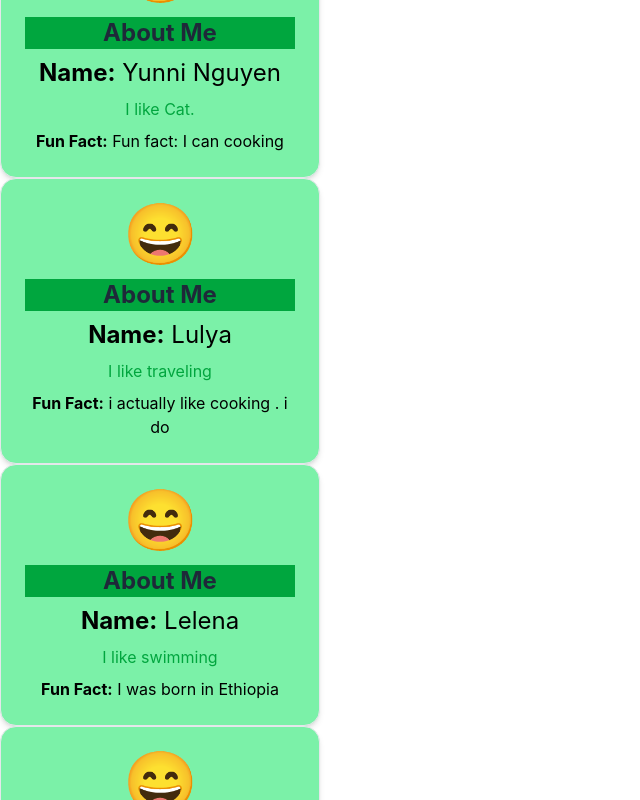
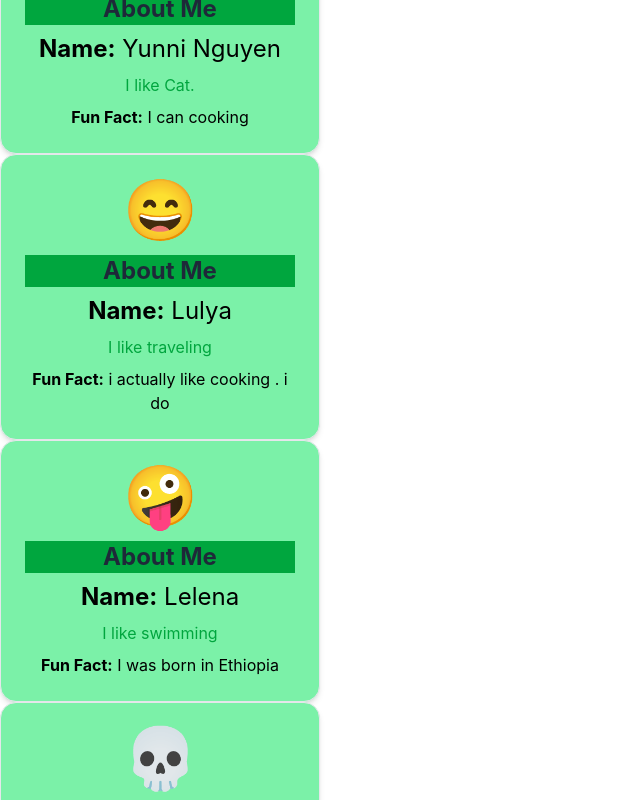
Before and after one commit to yunnimeomeo/final-project-, a React (Vite) app in the folder my-first-react-app/: page /about in a window 1280 px wide. Shown: the part 420-1220 px from the top of the page, without its empty margins (0-640 px from the left). Built offline with nearby package versions, Linux system fonts and the light colour scheme.

Commit message:
pulling new title

```diff
--- a/my-first-react-app/src/pages/About.jsx
+++ b/my-first-react-app/src/pages/About.jsx
@@ -6,11 +6,10 @@ function About() {
     <div>
 
       <Title myTitle="About us" mySubtitle="This is us" />
-         <h1>About us Page</h1>
           <AboutMeCard
           name = "Yunni Nguyen"
   bio = "I like Cat."
-  funfact = "Fun fact: I can cooking"
+  funfact = "I can cooking"
   emoji = "😄"
         />
 
@@ -24,13 +23,13 @@ function About() {
           name = "Lelena"
   bio = "I like swimming"
   funfact = "I was born in Ethiopia"
-  emoji = "😄"
+  emoji = "🤪"
         />
         <AboutMeCard
           name = "Gracie"
   bio = "I like eating"
   funfact = "I have mild fear of heights!!!"
-  emoji = "😄"
+  emoji = "💀"
         />
 
        </div>)
```
